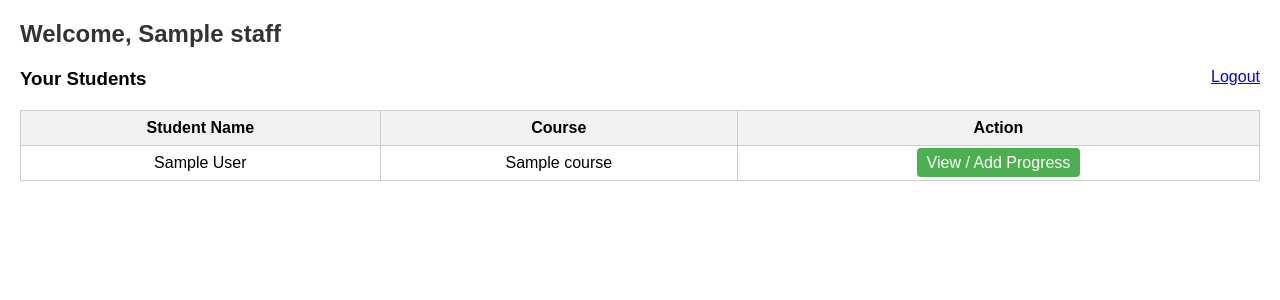
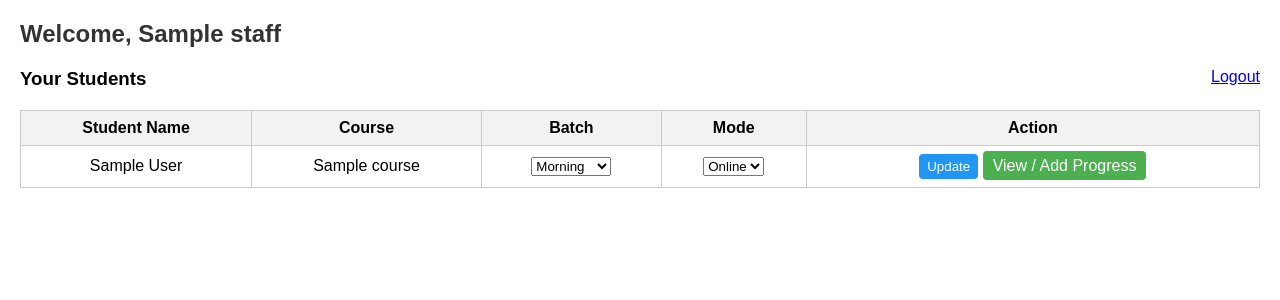
Before and after one commit to Vishva33-sen/TesDBRegister, a Django app: page /students/ in a window 1280 px wide. Shown: the top 300 px of the page. Run offline with Django 5.2, Linux system fonts and the light colour scheme; a user stored in the database is signed in; tables that the repository leaves empty hold one stand-in row (values such as "Sample post").

Commit message:
TesDB Register Phase 2

```diff
--- a/myapp/admin.py
+++ b/myapp/admin.py
@@ -28,7 +28,7 @@ class StudentAdminForm(forms.ModelForm):
     )
     class Meta:
         model = Student
-        fields = ('student_name', 'join_date', 'end_date', 'course')
+        fields = ('student_name', 'join_date', 'end_date', 'course','student_email','student_contact','batch','mode')
 
     def __init__(self, *args, **kwargs):
         super().__init__(*args, **kwargs)
@@ -43,7 +43,7 @@ class StudentAdminForm(forms.ModelForm):
 @admin.register(Staff)
 class StaffAdmin(admin.ModelAdmin):
     # form = StudentAdminForm
-    list_display = ('staff_id', 'staff_name', 'contact')
+    list_display = ('staff_id', 'staff_name', 'contact','staff_email')
     list_filter = ('staff_id','staff_name',)
 
 
--- a/myapp/models.py
+++ b/myapp/models.py
@@ -7,6 +7,7 @@ class Staff(models.Model):
     staff_name =models.CharField(max_length=100)
     contact=models.CharField(max_length=20,blank=True)
     staff_id = models.AutoField(primary_key=True)
+    staff_email = models.EmailField(unique=True)
 
     def __str__(self):
         return self.staff_name
@@ -26,6 +27,19 @@ class Student(models.Model):
     end_date = models.DateField(null=True, blank=True)
     course = models.ForeignKey(Course, on_delete=models.CASCADE, related_name='students')
     staff = models.ForeignKey(Staff, on_delete=models.CASCADE, related_name='students')
+    student_email = models.EmailField(unique=True)
+    student_contact = models.CharField(max_length=20, blank=True)
+    BATCH_CHOICES = [
+        (True, 'Morning'),
+        (False, 'Afternoon'),
+    ]
+    batch = models.BooleanField(choices=BATCH_CHOICES, default=True)
+
+    MODE_CHOICES = [
+        (True, 'Offline'),
+        (False, 'Online'),
+    ]
+    mode = models.BooleanField(choices=MODE_CHOICES, default=True)
 
 
     def __str__(self):
--- a/myapp/templates/student_list.html
+++ b/myapp/templates/student_list.html
@@ -17,6 +17,15 @@
         }
         a.button:hover { background: #45a049; }
         .logout { float: right; }
+        button.update-btn {
+            background: #2196F3;
+            color: white;
+            padding: 5px 8px;
+            border: none;
+            border-radius: 4px;
+            cursor: pointer;
+        }
+        button.update-btn:hover { background: #0b7dda; }
     </style>
 </head>
 <body>
@@ -28,19 +37,40 @@
         <tr>
             <th>Student Name</th>
             <th>Course</th>
+            <th>Batch</th>
+            <th>Mode</th>
             <th>Action</th>
         </tr>
         {% for student in students %}
         <tr>
             <td>{{ student.student_name }}</td>
             <td>{{ student.course.course_name }}</td>
-            <td>
-                <a class="button" href="{% url 'student_detail' student.student_id %}">View / Add Progress</a>
-            </td>
+
+            <!-- Inline editable batch & mode -->
+            <form method="post" style="display: contents;">
+                {% csrf_token %}
+                <td>
+                    <select name="batch">
+                        <option value="True" {% if student.batch %}selected{% endif %}>Morning</option>
+                        <option value="False" {% if not student.batch %}selected{% endif %}>Afternoon</option>
+                    </select>
+                </td>
+                <td>
+                    <select name="mode">
+                        <option value="True" {% if student.mode %}selected{% endif %}>Online</option>
+                        <option value="False" {% if not student.mode %}selected{% endif %}>Offline</option>
+                    </select>
+                </td>
+                <td>
+                    <input type="hidden" name="student_id" value="{{ student.student_id }}">
+                    <button type="submit" class="update-btn">Update</button>
+                    <a class="button" href="{% url 'student_detail' student.student_id %}">View / Add Progress</a>
+                </td>
+            </form>
         </tr>
         {% empty %}
         <tr>
-            <td colspan="3">No students assigned to you.</td>
+            <td colspan="5">No students assigned to you.</td>
         </tr>
         {% endfor %}
     </table>
--- a/myapp/views.py
+++ b/myapp/views.py
@@ -6,6 +6,7 @@ from django.shortcuts import render, redirect, get_object_or_404
 from .models import Student, StudentTopicProgress, Staff, CourseTopic
 from django.contrib import messages
 from django.forms import modelformset_factory
+from django import forms
 
 
 def home(request):
@@ -21,7 +22,9 @@ def student_detail(request, student_id):
             return redirect('home')
 
     # ✅ Fetch all topics for the student's course
-    topics = CourseTopic.objects.filter(course=student.course).order_by('module_name', 'topic_name')
+    # topics = CourseTopic.objects.filter(course=student.course).order_by('module_name', 'topic_name')
+    topics = CourseTopic.objects.filter(course=student.course).order_by('topic_id')
+
 
     # ✅ Get progress for each topic (or None if not yet added)
     progress_dict = {
@@ -45,6 +48,22 @@ def student_detail(request, student_id):
 def student_list(request):
     staff = get_object_or_404(Staff, user=request.user)
     students = Student.objects.filter(staff=staff)
+
+    if request.method == "POST":
+        student_id = request.POST.get('student_id')
+        student = get_object_or_404(Student, pk=student_id, staff=staff)
+
+        # Update batch and mode
+        batch = request.POST.get('batch')
+        mode = request.POST.get('mode')
+
+        if batch in ['True', 'False']:
+            student.batch = True if batch == 'True' else False
+        if mode in ['True', 'False']:
+            student.mode = True if mode == 'True' else False
+
+        student.save()
+        return redirect('student_list')
     return render(request, 'student_list.html', {'students': students})
 
 
@@ -53,38 +72,46 @@ def add_progress(request, student_id):
     staff = get_object_or_404(Staff, user=request.user)
     student = get_object_or_404(Student, pk=student_id, staff=staff)
 
-    # ✅ Get all topics for this student's course
-    topics = CourseTopic.objects.filter(course=student.course).order_by('module_name', 'topic_name')
+    topics = CourseTopic.objects.filter(course=student.course).order_by('topic_id')
 
-    # ✅ Get or create progress objects for each topic (so we always have a row to edit)
-    progress_objects = []
     for topic in topics:
-        progress, created = StudentTopicProgress.objects.get_or_create(
+        StudentTopicProgress.objects.get_or_create(
             student=student,
             topic=topic,
             defaults={'sign': staff.staff_name}
         )
-        progress_objects.append(progress)
 
-    # ✅ Create a formset for all progress objects
+    class ProgressForm(forms.ModelForm):
+        class Meta:
+            model = StudentTopicProgress
+            fields = ('start_date', 'end_date', 'marks', 'sign')
+            widgets = {
+                'start_date': forms.DateInput(attrs={'type': 'date'}),
+                'end_date': forms.DateInput(attrs={'type': 'date'}),
+            }
+
     ProgressFormSet = modelformset_factory(
         StudentTopicProgress,
-        fields=('start_date', 'end_date', 'marks', 'sign'),
+        form=ProgressForm,
         extra=0
     )
 
+    queryset = StudentTopicProgress.objects.filter(student=student).order_by('topic__topic_id')
+
     if request.method == "POST":
-        formset = ProgressFormSet(request.POST, queryset=StudentTopicProgress.objects.filter(student=student))
+        formset = ProgressFormSet(request.POST, queryset=queryset)
         if formset.is_valid():
             formset.save()
             return redirect('student_detail', student_id=student.pk)
     else:
-        formset = ProgressFormSet(queryset=StudentTopicProgress.objects.filter(student=student))
+        formset = ProgressFormSet(queryset=queryset)
+
+    topic_form_pairs = list(zip(formset.forms, topics))
 
     return render(request, 'add_progress.html', {
         'student': student,
         'formset': formset,
-        'topics': topics,
+        'topic_form_pairs': topic_form_pairs,
     })
 
 
```
Also changed, not shown: myapp/templates/add_progress.html (+8 -4 lines), myapp/templates/student_detail.html (+16 -4 lines), myapp/migrations/0001_initial.py.
